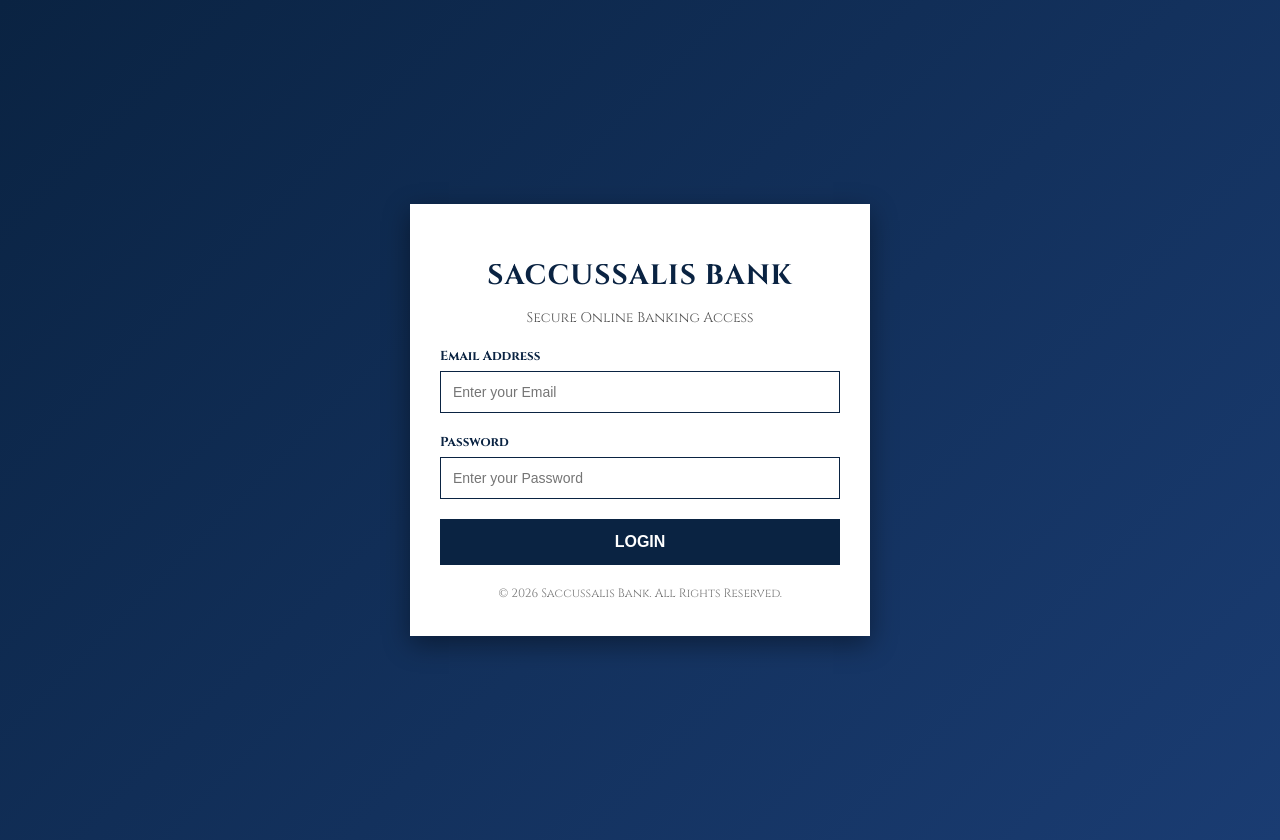
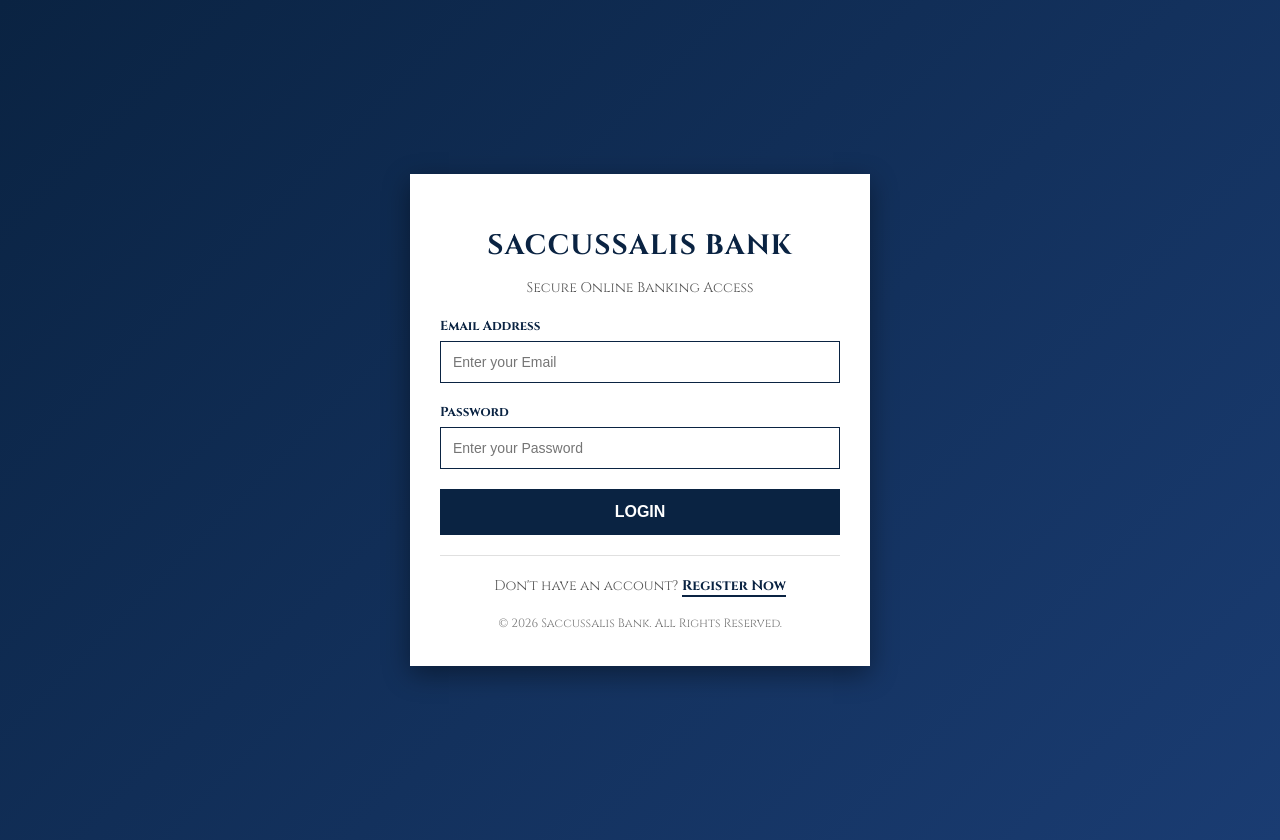
Before and after one commit to marvinsehunelo/saccussalis, a PHP site: page /centralbank/frontend/public/login.php in a window 1280 px wide. Run offline with PHP 8.4, Linux system fonts and the light colour scheme.

Commit message:
Update login.php

```diff
--- a/frontend/public/login.php
+++ b/frontend/public/login.php
@@ -129,6 +129,31 @@ button:active {
     border-left: 4px solid #3a3;
     color: #060;
 }
+
+.register-link {
+    margin-top: 15px;
+    font-size: 14px;
+    color: #555;
+}
+
+.register-link a {
+    color: #0a2342;
+    font-weight: 700;
+    text-decoration: none;
+    border-bottom: 2px solid #0a2342;
+    transition: color 0.3s, border-color 0.3s;
+}
+
+.register-link a:hover {
+    color: #1a3c72;
+    border-bottom-color: #1a3c72;
+}
+
+.divider {
+    margin: 20px 0;
+    border: none;
+    border-top: 1px solid #e0e0e0;
+}
 </style>
 </head>
 <body>
@@ -149,6 +174,13 @@ button:active {
         </div>
         <button type="submit">Login</button>
     </form>
+
+    <hr class="divider">
+
+    <!-- Register Link -->
+    <div class="register-link">
+        Don't have an account? <a href="register.php">Register Now</a>
+    </div>
 
     <div class="footer">&copy; <?php echo date("Y"); ?> Saccussalis Bank. All Rights Reserved.</div>
 </div>
@@ -179,7 +211,7 @@ document.getElementById("loginForm").addEventListener("submit", async function(e
         }
 
         if(result.status === "success") {
-            localStorage.setItem("authToken", result.token); // save token for dashboard
+            localStorage.setItem("authToken", result.token);
             msgBox.innerHTML = '<div class="success">' + result.message + '</div>';
             setTimeout(() => {
                 window.location.href = "../dashboard/dashboard.php";
```
